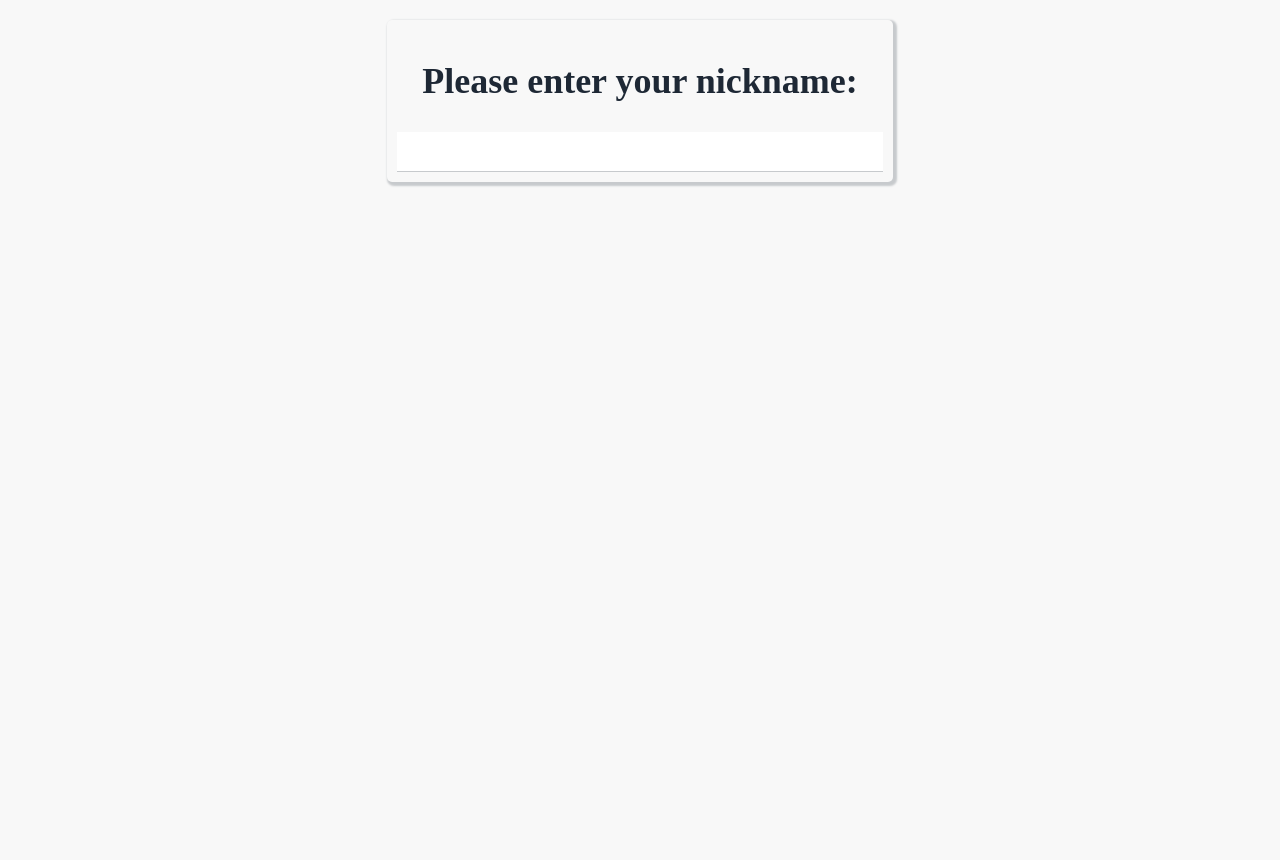
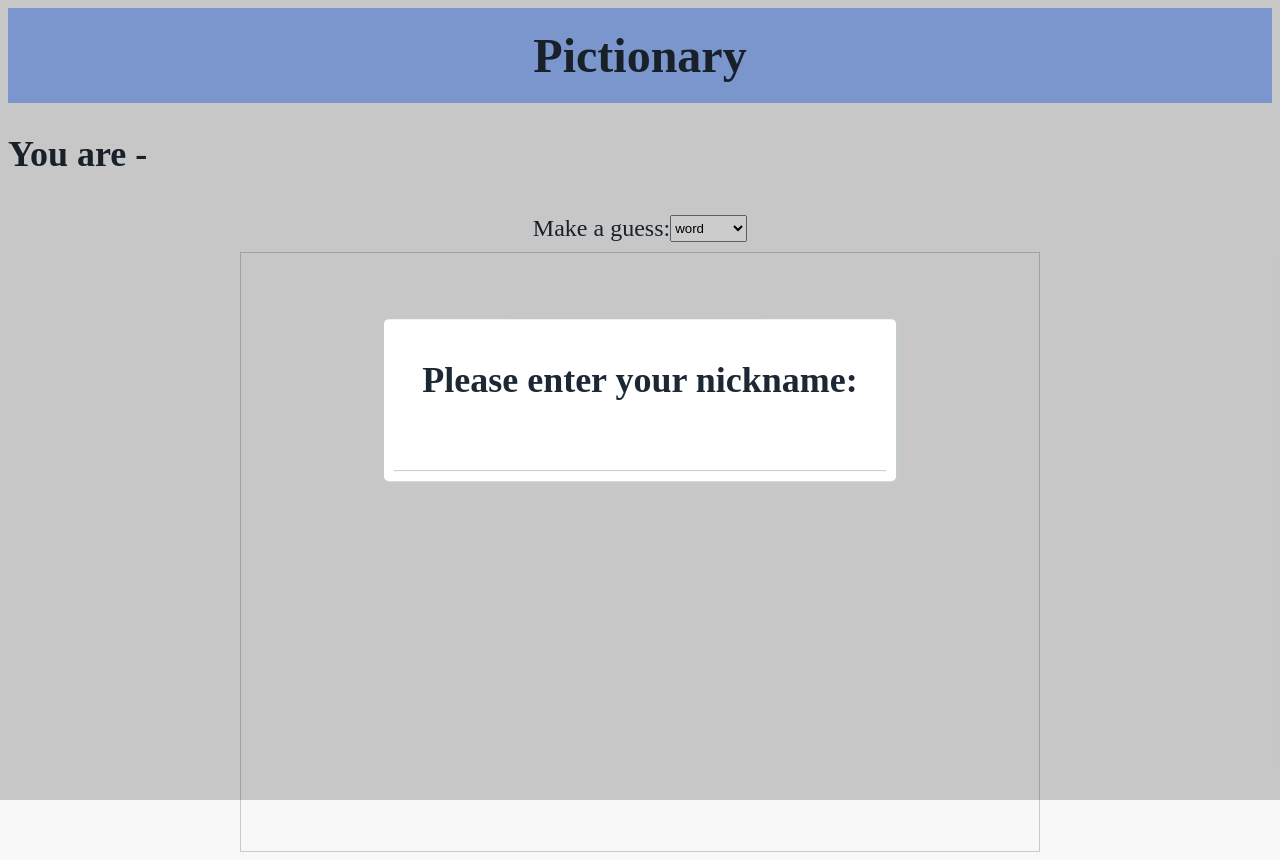
Before and after one commit to yodacom/pictionary, a website: page public/index.html in a window 1280 px wide. Before the commit the page ends 800 px from the top, so only its background shows below. Drawn offline with nearby package versions, Linux system fonts and the light colour scheme; no server answers.

Commit message:
Changes made on 29 May

```diff
--- a/public/index.html
+++ b/public/index.html
@@ -36,16 +36,32 @@
     }
 
     #main {
-        display:none;
+        /*display:none;*/
+    }
+
+
+    .overlay {
+        position:absolute;
+        content:"";
+        display:block;
+        top:0;
+        left:0;
+        width:100%;
+        height:100%;
+        background-color:rgba(0, 0, 0, 0.2);
     }
 
     .nickname {
         width: 40%;
-        margin:20px auto;
         box-shadow: 2px 2px 2px 2px #C7CACD;
         border-radius: 5px;
         text-align:center;
         padding:10px;
+        position:absolute;
+        left:50%;
+        top:50%;
+        transform: translate(-50%, -50%);
+        background-color:#FFFFFF;
     }
 
     .nickname input {
@@ -65,10 +81,15 @@
 
 <div id="main">
     <h1>Pictionary</h1>
-    <h2>You are <span class="yourname"></span></h2>
+    <h2>You are <span class="yourname"></span>
+        - <span class="rolename"></span>
+    </h2>
     <div id="top-message">
         <div id="guess" style="display: flex; justify-content: center">
-            Make a guess: <input type="text">
+            Make a guess:
+            <select id="guessWords" class="guess">
+
+            </select>
             <div id="clientGuess"></div>
         </div>
     </div>
@@ -76,7 +97,9 @@
     <canvas id="canvas"></canvas>
 </div>
 
-<div class="nickname">
-    <h2>Please enter your nickname:</h2>
-    <input type="text" id="nickname">
+<div class="overlay">
+    <div class="nickname">
+        <h2>Please enter your nickname:</h2>
+        <input type="text" id="nickname">
+    </div>
 </div>
--- a/public/main.js
+++ b/public/main.js
@@ -1,5 +1,19 @@
 /* global $ */
-
+var WORDS = [
+    "word", "letter", "number", "person", "pen", "class", "people",
+    "sound", "water", "side", "place", "man", "men", "woman", "women", "boy",
+    "girl", "year", "day", "week", "month", "name", "sentence", "line", "air",
+    "land", "home", "hand", "house", "picture", "animal", "mother", "father",
+    "brother", "sister", "world", "head", "page", "country", "question",
+    "answer", "school", "plant", "food", "sun", "state", "eye", "city", "tree",
+    "farm", "story", "sea", "night", "day", "life", "north", "south", "east",
+    "west", "child", "children", "example", "paper", "music", "river", "car",
+    "foot", "feet", "book", "science", "room", "friend", "idea", "fish",
+    "mountain", "horse", "watch", "color", "face", "wood", "list", "bird",
+    "body", "dog", "family", "song", "door", "product", "wind", "ship", "area",
+    "rock", "order", "fire", "problem", "piece", "top", "bottom", "king",
+    "space"
+];
 var server = io();
 var pictionary = function() {
 	var canvas, context, drawing;
@@ -21,6 +35,7 @@ var pictionary = function() {
 				x: event.pageX - offset.left,
 				y: event.pageY - offset.top
 			};
+
 			server.emit("position", position);
 			draw(position);
 		}
@@ -35,16 +50,12 @@ var pictionary = function() {
 
 	var guessBox;
 
-	var onKeyDown = function(event) {
-		if (event.keyCode !== 13) {
-			return;
-		}
+	var wordSelected = function(event) {
 		server.emit("guessName", guessBox.val());
-		guessBox.val("");
 	};
 
-	guessBox = $("#guess input");
-	guessBox.on("keydown", onKeyDown);
+	guessBox = $("#guessWords");
+	guessBox.on("change", wordSelected);
 
 	var guessAnswer = function(guess) {
 		$("#clientGuess").text(guess);
@@ -57,16 +68,30 @@ var pictionary = function() {
         }
         var nickname = $("#nickname").val();
         $(".yourname").text(nickname);
-        $(".nickname").hide();
-        $("#main").show();
+        $(".overlay").hide();
         server.emit("setNickname", nickname);
 	}
 
 	$("#nickname").on("keydown", addNickName);
 
 
+	var setRole = function(role){
+		$('.rolename').text(role);
+		//disable canvas for guessers etc
+	}
+
     server.on("draw", draw);
 	server.on("guessMade", guessAnswer);
+	server.on("role", setRole);
+
+
+	//Set up the words drop down
+	WORDS.forEach(function(word){
+		var option = $('<option>', {value:word, text:word});
+		$("#guessWords").append(option);
+	})
+
+
 };
 
 $(document).ready(function() {
```
Also changed, not shown: server.js (+12 -1 lines).
